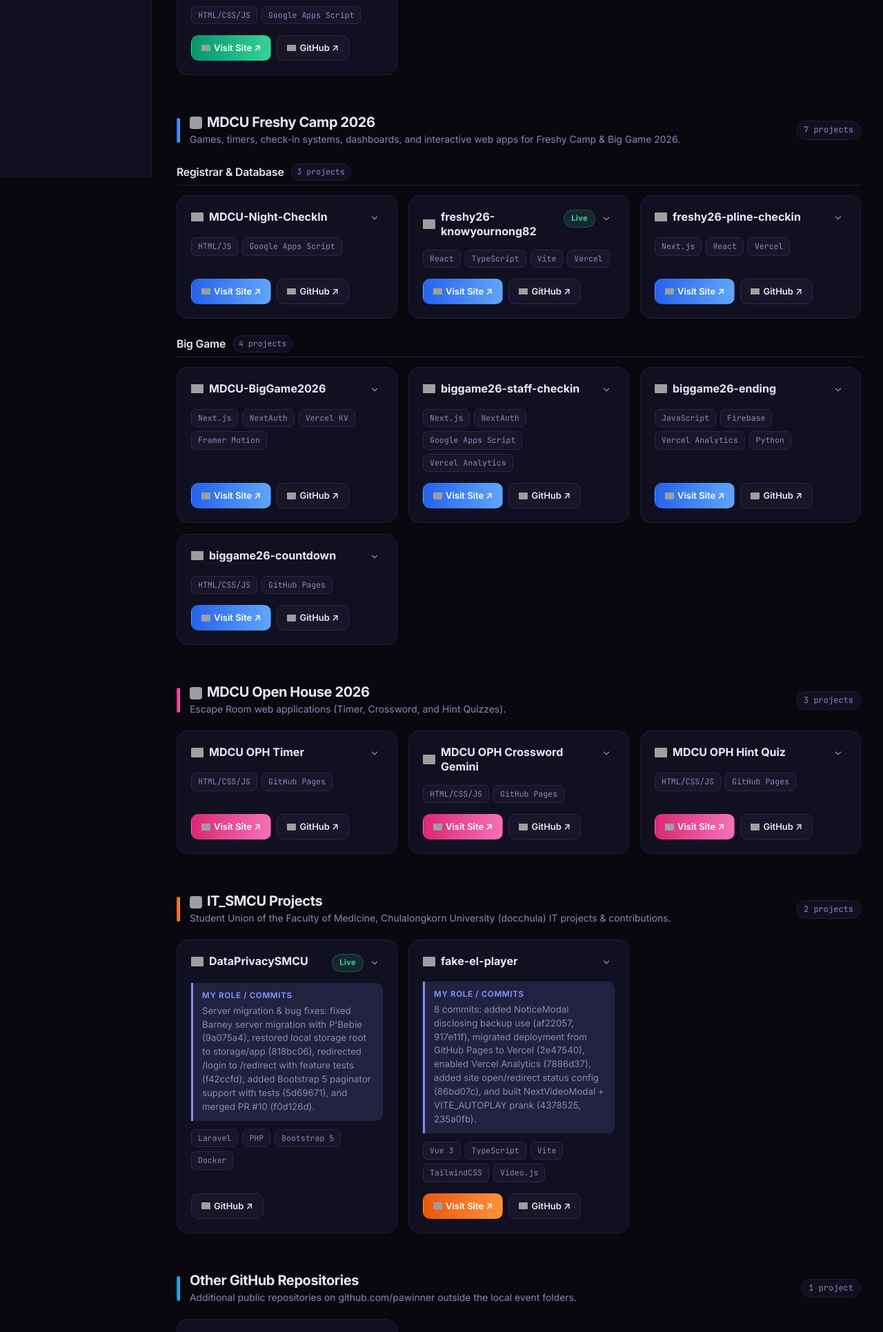
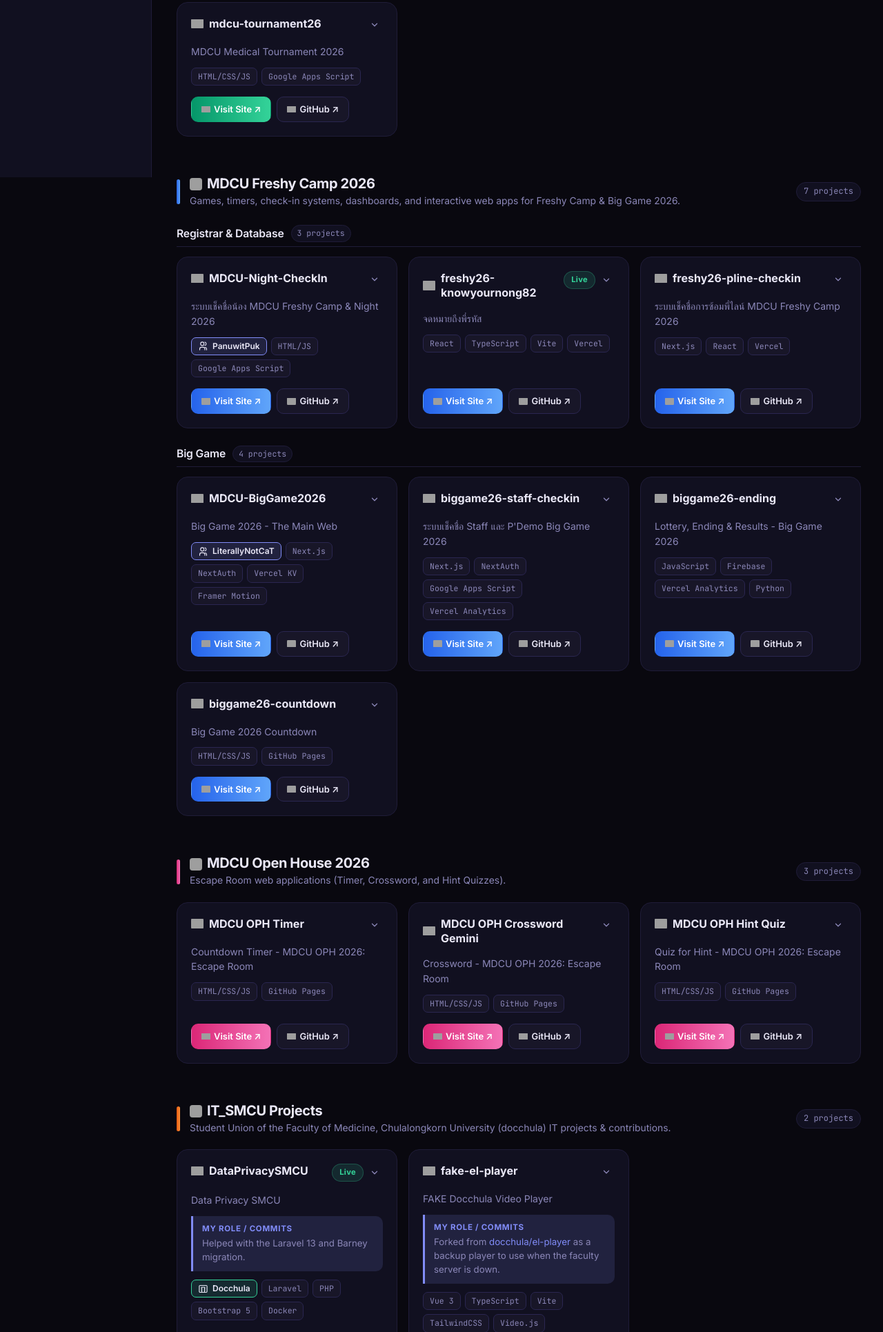
Before and after one commit to pawinner/pawinner.github.io, a plain HTML site: page index.html in a window 1280 px wide. Shown: the part 869-2800 px from the top of the page at 69% size. Drawn offline with Linux system fonts and the light colour scheme; grey boxes are pictures that could not be loaded.

Commit message:
Update project details and enhance card layout with new styles for descriptions and collaborators

```diff
--- a/script.js
+++ b/script.js
@@ -4,30 +4,32 @@
 const PORTFOLIO_EVENTS = [
   {
     id: "ajarnyai",
-    title: "2027 MDCU Ajarnyai",
-    description: "Web platform and data tooling for MDCU Ajarnyai 2570.",
+    title: "MDCU Ajarnyai 2027",
+    description: "พิธีพระราชทานเพลิงศพอาจารย์ใหญ่ผู้ทอดร่างกายเพื่อการศึกษา (เป็นกรณีพิเศษ) ประจำปีการศึกษา 2568",
     siteUrl: "https://ajarnyai.docchula.com/",
     projects: [
       {
         name: "mdcu-ajarnyai-2570",
+        tagline: "ระบบตรวจสอบข้อมูลอาจารย์ใหญ่ ประจำปีการศึกษา 2568 | คณะแพทยศาสตร์ จุฬาลงกรณ์มหาวิทยาลัย",
         description:
           "Next.js + Supabase web application for cadaver memorial & donor consent management, featuring CSV import with PATCH updates, special consent statuses, custom Chulalongkorn typography, mobile-first header/scroll optimizations, and maintenance mode.",
         tech: ["Next.js", "Supabase", "Vercel Analytics", "bcryptjs"],
         liveUrl: "https://ajarnyai.docchula.com/",
         githubUrl: "https://github.com/pawinner/mdcu-ajarnyai-2570",
         isPrivate: true,
-        notes: "Supporting folders in event: data/ (CSV imports) & Pics from LineOA/."
+        notes: ""
       }
     ]
   },
   {
     id: "tournament",
     title: "MDCU 4th Medical Tournament",
-    description: "Stage presentation, countdown, Jeopardy gameplay, and live leaderboard.",
+    description: "Part of MDCU Congress 2026",
     siteUrl: "https://pawinner.github.io/mdcu-tournament26/",
     projects: [
       {
         name: "mdcu-tournament26",
+        tagline: "MDCU Medical Tournament 2026",
         description:
           "Interactive futuristic web app for stage presentation, countdown management, Jeopardy-style competition, and live leaderboard displays for the 4th MDCU Medical Tournament 2026.",
         tech: ["HTML/CSS/JS", "Google Apps Script"],
@@ -45,18 +47,21 @@ const PORTFOLIO_EVENTS = [
       {
         name: "MDCU-Night-CheckIn",
         group: "Registrar & Database",
+        tagline: "ระบบเช็คชื่อน้อง MDCU Freshy Camp & Night 2026",
         description:
-          "ระบบเช็คชื่อน้อง MDCU Freshy Camp & Night 2026 — collaborative check-in system with PanuwitPuk.",
+          "check-in system in collaboration with PanuwitPuk.",
         tech: ["HTML/JS", "Google Apps Script"],
         liveUrl: "https://freshyxnight2026.vercel.app",
         githubUrl: "https://github.com/PanuwitPuk/MDCU-Night-CheckIn",
+        collaborators: ["PanuwitPuk"],
         role: "15 commits: Google Apps Script backend integration, cached search/filter speedup, dorm check-in logic, and bug fixes."
       },
       {
         name: "freshy26-knowyournong82",
         group: "Registrar & Database",
+        tagline: "จดหมายถึงพี่รหัส",
         description:
-          '"จดหมายถึงพี่รหัส" — interactive web experience for Freshy 82 students with custom Open Graph metadata and responsive typography.',
+          '"จดหมายถึงพี่รหัส" — interactive web experience for P\'81 students to check their kinship preferences.',
         tech: ["React", "TypeScript", "Vite", "Vercel"],
         liveUrl: "https://knowyournong82.vercel.app",
         githubUrl: "https://github.com/pawinner/freshy26-knowyournong82"
@@ -64,6 +69,7 @@ const PORTFOLIO_EVENTS = [
       {
         name: "freshy26-pline-checkin",
         group: "Registrar & Database",
+        tagline: "ระบบเช็คชื่อการซ้อมพี่ไลน์ MDCU Freshy Camp 2026",
         description:
           "P-Line check-in web application with location verification toggle, attendance check link, and responsive check-in flow.",
         tech: ["Next.js", "React", "Vercel"],
@@ -73,16 +79,19 @@ const PORTFOLIO_EVENTS = [
       {
         name: "MDCU-BigGame2026",
         group: "Big Game",
+        tagline: "Big Game 2026 - The Main Web",
         description:
           "Main Big Game 2026 web application built with LiterallyNotCaT (KirikaA).",
         tech: ["Next.js", "NextAuth", "Vercel KV", "Framer Motion"],
         liveUrl: "https://gamehub888.vercel.app",
         githubUrl: "https://github.com/LiterallyNotCaT/MDCU-BigGame2026",
+        collaborators: ["LiterallyNotCaT"],
         role: "23 commits: game mode settings, timer/form write error handling, favicon & layout metadata updates."
       },
       {
         name: "biggame26-staff-checkin",
         group: "Big Game",
+        tagline: "ระบบเช็คชื่อ Staff และ P'Demo Big Game 2026",
         description:
           "Staff check-in and QR attendance web app for Big Game 2026 with NextAuth and Google Apps Script OAuth integration.",
         tech: ["Next.js", "NextAuth", "Google Apps Script", "Vercel Analytics"],
@@ -93,6 +102,7 @@ const PORTFOLIO_EVENTS = [
       {
         name: "biggame26-ending",
         group: "Big Game",
+        tagline: "Lottery, Ending & Results - Big Game 2026",
         description:
           "Real-time central presentation dashboard, interactive game controllers, wood timer with particle effects, audio-analyzed lottery/slot machine, and ending results display.",
         tech: ["JavaScript", "Firebase", "Vercel Analytics", "Python"],
@@ -102,6 +112,7 @@ const PORTFOLIO_EVENTS = [
       {
         name: "biggame26-countdown",
         group: "Big Game",
+        tagline: "Big Game 2026 Countdown",
         description:
           "Countdown timer suite for Big Game MDCU Freshy Camp 2026 (Escape, Fair, and Physical game modes with skip-intro & round timing controls).",
         tech: ["HTML/CSS/JS", "GitHub Pages"],
@@ -118,6 +129,7 @@ const PORTFOLIO_EVENTS = [
     projects: [
       {
         name: "MDCU OPH Timer",
+        tagline: "Countdown Timer - MDCU OPH 2026: Escape Room",
         description:
           "Countdown Timer for Escape Room MDCU Open House 2026 (mdcu-oph26-escape-timer).",
         tech: ["HTML/CSS/JS", "GitHub Pages"],
@@ -126,6 +138,7 @@ const PORTFOLIO_EVENTS = [
       },
       {
         name: "MDCU OPH Crossword Gemini",
+        tagline: "Crossword - MDCU OPH 2026: Escape Room",
         description:
           "Crossword Gameplay for Escape Room MDCU Open House 2026 (mdcu-oph26-escape-crossword). Includes earlier MDCU OPH Crossword GPT prototype.",
         tech: ["HTML/CSS/JS", "GitHub Pages"],
@@ -134,6 +147,7 @@ const PORTFOLIO_EVENTS = [
       },
       {
         name: "MDCU OPH Hint Quiz",
+        tagline: "Quiz for Hint - MDCU OPH 2026: Escape Room",
         description:
           "Quizzes for Hints for Escape Room MDCU Open House 2026 (mdcu-oph26-escape-hints).",
         tech: ["HTML/CSS/JS", "GitHub Pages"],
@@ -150,36 +164,46 @@ const PORTFOLIO_EVENTS = [
     projects: [
       {
         name: "DataPrivacySMCU",
+        tagline: "Data Privacy SMCU",
         description:
-          "SMCU Data Privacy form submission and approval web application (Laravel / PHP). Also includes local working copy DataPrivacySMCU 02.",
+          "SMCU Data Privacy form submission and approval web application (Laravel / PHP).",
         tech: ["Laravel", "PHP", "Bootstrap 5", "Docker"],
         githubUrl: "https://github.com/docchula/DataPrivacySMCU",
+        organization: "Docchula",
         isPrivate: true,
-        role: "Server migration & bug fixes: fixed Barney server migration with P'Bebie (9a075a4), restored local storage root to storage/app (818bc06), redirected /login to /redirect with feature tests (f42ccfd), added Bootstrap 5 paginator support with tests (5d69671), and merged PR #10 (f0d126d)."
+        role: "Helped with the Laravel 13 and Barney migration."
       },
       {
         name: "fake-el-player",
+        tagline: "FAKE Docchula Video Player",
         description:
-          "Forked Docchula Video Player v2 for MDCU E-Learning, deployed as a backup player with status/redirect controls and an interactive autoplay prank.",
+          "Forked Docchula Video Player v2 for MDCU E-Learning, deployed as a backup player to use when the faculty server is down.",
         tech: ["Vue 3", "TypeScript", "Vite", "TailwindCSS", "Video.js"],
         liveUrl: "https://fake-docchula-player.vercel.app",
         githubUrl: "https://github.com/pawinner/fake-el-player",
-        role: "8 commits: added NoticeModal disclosing backup use (af22057, 917e11f), migrated deployment from GitHub Pages to Vercel (2e47540), enabled Vercel Analytics (7886d37), added site open/redirect status config (86bd07c), and built NextVideoModal + VITE_AUTOPLAY prank (4378525, 235a0fb)."
+        roleBeforeLink: "Forked from ",
+        roleLinkText: "docchula/el-player",
+        roleLinkUrl: "https://github.com/docchula/el-player",
+        roleAfterLink: " as a backup player to use when the faculty server is down."
       },
       {
         name: "el-player",
+        tagline: "Docchula Video Player for MDCU E-Learning v2",
         description:
           "Official Docchula Video Player v2 for MDCU E-Learning (docchula/el-player).",
         tech: ["Vue 3", "TypeScript", "Vite", "Video.js"],
         githubUrl: "https://github.com/docchula/el-player",
+        organization: "Docchula",
         role: "Upstream reference repository (0 direct commits by Pawinner; forked into fake-el-player)."
       },
       {
         name: "Providence",
+        tagline: "SMCU New Student Registration (Providence)",
         description:
           "SMCU New Student Registration & Google Workspace enrollment web application (docchula/Providence).",
         tech: ["Laravel", "Inertia.js", "Vue 3"],
         githubUrl: "https://github.com/docchula/Providence",
+        organization: "Docchula",
         isPrivate: true,
         role: "Local reference clone (0 commits by Pawinner in git history)."
       }
@@ -193,12 +217,14 @@ const PORTFOLIO_EVENTS = [
     projects: [
       {
         name: "it-issue-nextjs-supabase",
+        tagline: "IT Issue Tracker",
         description: "IT issue tracking web application built with Next.js and Supabase.",
         tech: ["Next.js", "Supabase"],
         githubUrl: "https://github.com/pawinner/it-issue-nextjs-supabase"
       },
       {
         name: "DATA-ANLYS-PYTHON",
+        tagline: "Following along with the CHULA MOOC Flexi course \"DATA-ANLYS-PYTHON.\"",
         description:
           'Jupyter notebooks following along with the CHULA MOOC Flexi course "Learn Python: Language Basics and Fundamental Data Processing."',
         tech: ["Python", "Jupyter Notebook"],
@@ -207,6 +233,7 @@ const PORTFOLIO_EVENTS = [
       },
       {
         name: "baansuan_prannok",
+        tagline: "บ้านสวนพรานนก",
         description: "Forked web project from bluenex/baansuan_prannok.",
         tech: ["Fork"],
         liveUrl: "http://bluenex.github.io/baansuan_prannok/",
@@ -270,8 +297,12 @@ function matchesQuery(project, eventTitle, query) {
   if (!query) return true;
   const q = query.toLowerCase();
   const haystack = [
-    eventTitle, project.name, project.description,
-    project.role || "", project.notes || "",
+    eventTitle, project.name,
+    project.tagline || "", project.shortDesc || "", project.shortDescription || "", project.leadDesc || "",
+    project.description || "",
+    project.role || "", project.roleBeforeLink || "", project.roleLinkText || "",
+    project.roleAfterLink || "", project.notes || "", project.organization || "",
+    ...(project.collaborators || []),
     project.group || "",
     ...(project.tech || [])
   ].join(" ").toLowerCase();
@@ -498,7 +529,9 @@ function createProjectCard(project, colorGrad, isItSmcu = false) {
   top.appendChild(actionsWrap);
   card.appendChild(top);
 
-  /* — collapsible details wrapper (hidden by default) — */
+  /* — description & collapsible details wrapper — */
+  const leadText = project.tagline || project.shortDesc || project.shortDescription || project.leadDesc;
+
   const detailsWrap = document.createElement("div");
   detailsWrap.className = "card-details";
 
@@ -516,22 +549,86 @@ function createProjectCard(project, colorGrad, isItSmcu = false) {
     detailsWrap.appendChild(note);
   }
 
-  // Role for non-IT_SMCU projects is inside collapsible details
-  if (!isItSmcu && project.role) {
+  function createRoleBox() {
     const roleBox = document.createElement("div");
     roleBox.className = "role-box";
-    roleBox.innerHTML = `<strong>My Role / Commits</strong>${escapeHtml(project.role)}`;
-    detailsWrap.appendChild(roleBox);
+
+    const heading = document.createElement("strong");
+    heading.textContent = "My Role / Commits";
+    roleBox.appendChild(heading);
+
+    if (project.roleLinkUrl) {
+      roleBox.appendChild(document.createTextNode(project.roleBeforeLink || ""));
+
+      const link = document.createElement("a");
+      link.href = project.roleLinkUrl;
+      link.target = "_blank";
+      link.rel = "noopener noreferrer";
+      link.textContent = project.roleLinkText || project.roleLinkUrl;
+      roleBox.appendChild(link);
+
+      roleBox.appendChild(document.createTextNode(project.roleAfterLink || ""));
+    } else {
+      roleBox.appendChild(document.createTextNode(project.role || ""));
+    }
+
+    return roleBox;
   }
 
-  card.appendChild(detailsWrap);
+  // Role for non-IT_SMCU projects is inside collapsible details
+  if (!isItSmcu && (project.role || project.roleLinkUrl)) {
+    detailsWrap.appendChild(createRoleBox());
+  }
+
+  if (leadText) {
+    const descWrap = document.createElement("div");
+    descWrap.className = "card-desc-wrap";
+
+    const leadDesc = document.createElement("p");
+    leadDesc.className = "card-desc card-desc-lead";
+    leadDesc.textContent = leadText;
+    descWrap.appendChild(leadDesc);
+
+    descWrap.appendChild(detailsWrap);
+    card.appendChild(descWrap);
+  } else {
+    card.appendChild(detailsWrap);
+  }
 
   /* — IT_SMCU projects: show my role / commits even when collapsed — */
-  if (isItSmcu && project.role) {
-    const roleBox = document.createElement("div");
-    roleBox.className = "role-box";
-    roleBox.innerHTML = `<strong>My Role / Commits</strong>${escapeHtml(project.role)}`;
-    card.appendChild(roleBox);
+  if (isItSmcu && (project.role || project.roleLinkUrl)) {
+    card.appendChild(createRoleBox());
+  }
+
+  /* — collaborators and tags — */
+  const cardMeta = document.createElement("div");
+  cardMeta.className = "card-meta";
+
+  if (project.collaborators?.length || project.organization) {
+    const collaboratorBadges = document.createElement("div");
+    collaboratorBadges.className = "collaborator-badges";
+
+    const addBadge = (label, kind) => {
+      const badge = document.createElement("span");
+      badge.className = `collaborator-badge collaborator-badge-${kind}`;
+
+      const icon = document.createElement("span");
+      icon.className = "collaborator-badge-icon";
+      icon.setAttribute("aria-hidden", "true");
+      icon.innerHTML = kind === "organization"
+        ? '<svg viewBox="0 0 24 24" fill="none" stroke="currentColor" stroke-width="1.8" stroke-linecap="round" stroke-linejoin="round"><rect x="3" y="4" width="18" height="16" rx="2"/><path d="M9 20V8h6v12M7 8h.01M7 12h.01M7 16h.01M17 8h.01M17 12h.01M17 16h.01"/></svg>'
+        : '<svg viewBox="0 0 24 24" fill="none" stroke="currentColor" stroke-width="1.8" stroke-linecap="round" stroke-linejoin="round"><path d="M16 21v-2a4 4 0 0 0-4-4H8a4 4 0 0 0-4 4v2"/><circle cx="10" cy="7" r="4"/><path d="M20 21v-2a4 4 0 0 0-3-3.87M16 3.13a4 4 0 0 1 0 7.75"/></svg>';
+      badge.appendChild(icon);
+
+      const text = document.createElement("span");
+      text.textContent = label;
+      badge.appendChild(text);
+      collaboratorBadges.appendChild(badge);
+    };
+
+    if (project.organization) addBadge(project.organization, "organization");
+    (project.collaborators || []).forEach(name => addBadge(name, "person"));
+    cardMeta.appendChild(collaboratorBadges);
   }
 
   /* — tags — */
@@ -544,8 +641,10 @@ function createProjectCard(project, colorGrad, isItSmcu = false) {
       span.textContent = t;
       tags.appendChild(span);
     });
-    card.appendChild(tags);
+    cardMeta.appendChild(tags);
   }
+
+  if (cardMeta.hasChildNodes()) card.appendChild(cardMeta);
 
   /* — links — */
   if (project.liveUrl || project.githubUrl) {
@@ -634,9 +733,9 @@ function renderPortfolio() {
   statsEl.innerHTML = `
     <div class="stats-bar-info">
       <svg width="14" height="14" viewBox="0 0 24 24" fill="none" stroke="currentColor" stroke-width="2" style="opacity:.6;flex-shrink:0"><rect x="3" y="3" width="7" height="7" rx="1"/><rect x="14" y="3" width="7" height="7" rx="1"/><rect x="14" y="14" width="7" height="7" rx="1"/><rect x="3" y="14" width="7" height="7" rx="1"/></svg>
-      <span>Showing <strong style="color:var(--text)">${totalProjects}</strong> project${totalProjects === 1 ? "" : "s"}
+      <span><strong style="color:var(--text)">${totalProjects}</strong> project${totalProjects === 1 ? "" : "s"}
       across <strong style="color:var(--text)">${filteredEvents.length}</strong> event${filteredEvents.length === 1 ? "" : "s"}
-      &mdash; <strong style="color:var(--green)">${liveCount}</strong> with live sites</span>
+      &mdash; <strong style="color:var(--green)">${liveCount}</strong> live sites</span>
     </div>
     <button id="toggleAllBtn" class="stats-toggle-all" type="button" data-state="some-collapsed">Expand All</button>
   `;
--- a/styles.css
+++ b/styles.css
@@ -718,7 +718,19 @@ a:hover { text-decoration: underline; }
 }
 
 /* Description & Details */
+.card-desc-wrap {
+  display: flex;
+  flex-direction: column;
+  gap: 8px;
+}
+
 .card-desc {
+  color: var(--muted);
+  font-size: 0.875rem;
+  line-height: 1.55;
+}
+
+.card-desc-lead {
   color: var(--muted);
   font-size: 0.875rem;
   line-height: 1.55;
@@ -773,11 +785,50 @@ a:hover { text-decoration: underline; }
   letter-spacing: 0.06em;
 }
 
+/* Collaborators and organization */
+.card-meta {
+  display: flex;
+  align-items: center;
+  flex-wrap: wrap;
+  gap: 6px;
+}
+
+.collaborator-badges {
+  display: contents;
+}
+
+.collaborator-badge {
+  display: inline-flex;
+  align-items: center;
+  gap: 6px;
+  max-width: 100%;
+  padding: 4px 9px;
+  border: 1.5px solid var(--accent);
+  border-radius: 7px;
+  background: var(--accent-soft);
+  color: var(--text);
+  font-size: 0.75rem;
+  font-weight: 600;
+  line-height: 1.3;
+  overflow-wrap: anywhere;
+}
+
+.collaborator-badge-organization {
+  border-color: var(--green);
+  background: var(--green-soft);
+}
+
+.collaborator-badge-icon,
+.collaborator-badge-icon svg {
+  display: block;
+  width: 15px;
+  height: 15px;
+  flex: 0 0 15px;
+}
+
 /* Tech tags */
 .tags {
-  display: flex;
-  flex-wrap: wrap;
-  gap: 6px;
+  display: contents;
 }
 
 .tag {
```
